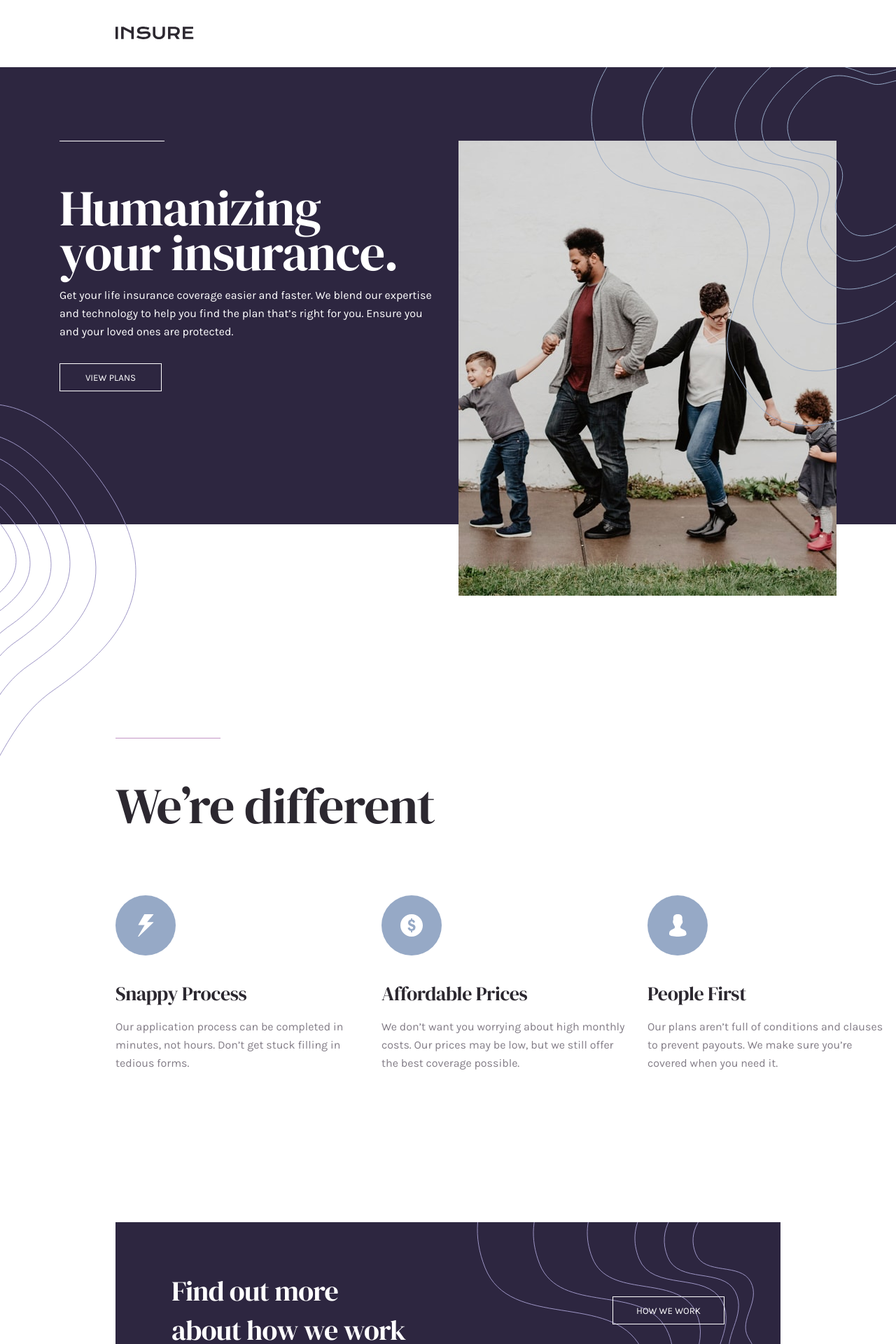
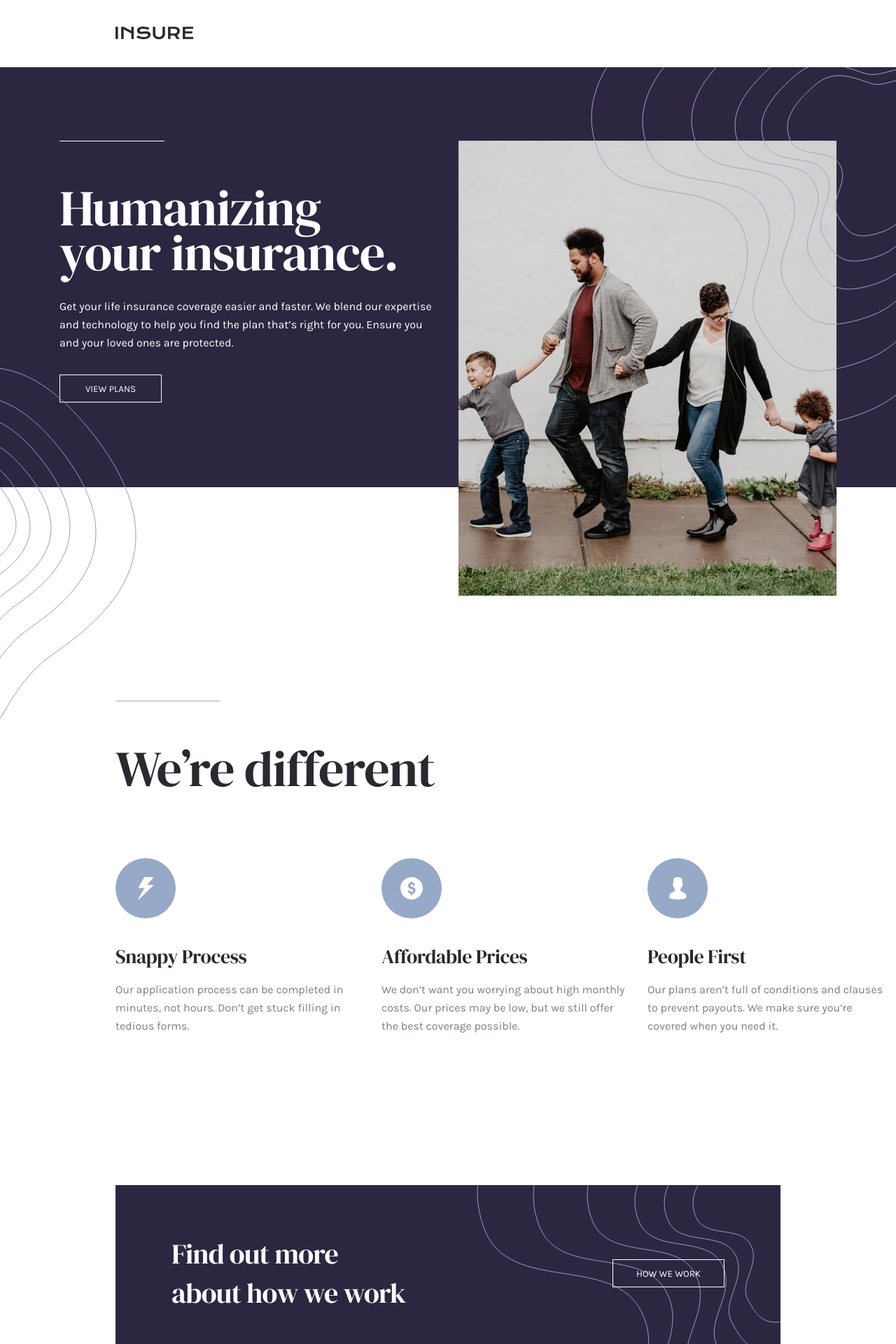
Before and after one commit to Galaxy159/Insure-Landing-Page, a React (Create React App) app: page / in a window 1280 px wide. Shown: the top 1920 px of the page at 70% size. Built offline with nearby package versions, Linux system fonts and the light colour scheme.

Commit message:
comparison corrections

```diff
--- a/src/components/Cta.js
+++ b/src/components/Cta.js
@@ -2,9 +2,9 @@ export default function Cta() {
   return (
     <>
       <section className="cta">
-        <h3 className="cta__headline">
+        <h4 className="cta__headline">
           Find out more <br></br>about how we work
-        </h3>
+        </h4>
         <button className="cta__btn">HOW WE WORK</button>
       </section>
     </>
--- a/src/components/Features.js
+++ b/src/components/Features.js
@@ -16,7 +16,7 @@ export default function Features() {
                 className="features__item--icon-img"
               />
             </div>
-            <h4 className="features__item--headline">Snappy Process</h4>
+            <h3 className="features__item--headline">Snappy Process</h3>
             <p className="features__item--text">
               Our application process can be completed in minutes, not hours.
               Don’t get stuck filling in tedious forms.
@@ -30,7 +30,7 @@ export default function Features() {
                 className="features__item--icon-img"
               />
             </div>
-            <h4 className="features__item--headline">Affordable Prices</h4>
+            <h3 className="features__item--headline">Affordable Prices</h3>
             <p className="features__item--text">
               We don’t want you worrying about high monthly costs. Our prices
               may be low, but we still offer the best coverage possible.
@@ -44,7 +44,7 @@ export default function Features() {
                 className="features__item--icon-img"
               />
             </div>
-            <h4 className="features__item--headline">People First</h4>
+            <h3 className="features__item--headline">People First</h3>
             <p className="features__item--text">
               Our plans aren’t full of conditions and clauses to prevent
               payouts. We make sure you’re covered when you need it.
--- a/src/components/Footer2.js
+++ b/src/components/Footer2.js
@@ -25,7 +25,7 @@ export default function Footer2() {
           </div>
         </div>
         <div className="footer__separator"></div>
-        <nav className="footer__nav">
+        <div className="footer__nav">
           <div className="footer__nav--row">
             <p className="footer__nav--headline">OUR COMPANY</p>
             <ul className="footer__nav--row-list">
@@ -88,7 +88,7 @@ export default function Footer2() {
               </li>
             </ul>
           </div>
-        </nav>
+        </div>
       </footer>
     </>
   );
--- a/src/style/App.css
+++ b/src/style/App.css
@@ -50,21 +50,21 @@ h2 {
   }
 }
 
-h3 {
+h4 {
   font-weight: 400;
   font-size: 4rem;
   line-height: 4rem;
   letter-spacing: -0.555556px;
 }
 @media (min-width: 1110px) {
-  h3 {
+  h4 {
     font-style: 5.6rem;
     line-height: 5.6rem;
     letter-spacing: -0.777778px;
   }
 }
 
-h4 {
+h3 {
   font-size: 2.8rem;
   line-height: 3.8rem;
   font-weight: 400;
@@ -234,6 +234,7 @@ button {
   .hero {
     position: relative;
     margin-bottom: 30.5rem;
+    height: 60rem;
   }
 }
 @media (min-width: 1110px) {
@@ -288,6 +289,7 @@ button {
 @media (min-width: 1110px) {
   .hero__content--headline {
     max-width: 50rem;
+    margin-bottom: 3.2rem;
   }
 }
 .hero__content--text {
@@ -329,7 +331,7 @@ button {
 }
 @media (min-width: 1110px) {
   .hero__bg-patterns--left {
-    top: 48.1rem;
+    top: 42.9rem;
   }
 }
 
--- a/src/style/scss/_base.scss
+++ b/src/style/scss/_base.scss
@@ -80,7 +80,7 @@ h2 {
   }
 }
 
-h3 {
+h4 {
   font-weight: $fw-regular;
   font-size: $fs-600;
   line-height: 4rem;
@@ -93,7 +93,7 @@ h3 {
   }
 }
 
-h4 {
+h3 {
   font-size: $fs-500;
   line-height: 3.8rem;
   font-weight: $fw-regular;
--- a/src/style/scss/_hero.scss
+++ b/src/style/scss/_hero.scss
@@ -4,6 +4,7 @@
   @include respond(desktop) {
     position: relative;
     margin-bottom: 30.5rem;
+    height: 60rem;
   }
 
   &__container {
@@ -54,6 +55,7 @@
 
       @include respond(desktop) {
         max-width: 50rem;
+        margin-bottom: $mar-300;
       }
     }
     &--text {
@@ -93,7 +95,7 @@
       top: 53.3rem;
 
       @include respond(desktop) {
-        top: 48.1rem;
+        top: 42.9rem;
       }
     }
   }
```
Also changed, not shown: 1 other file (tests, documents, lock files or other folders).
